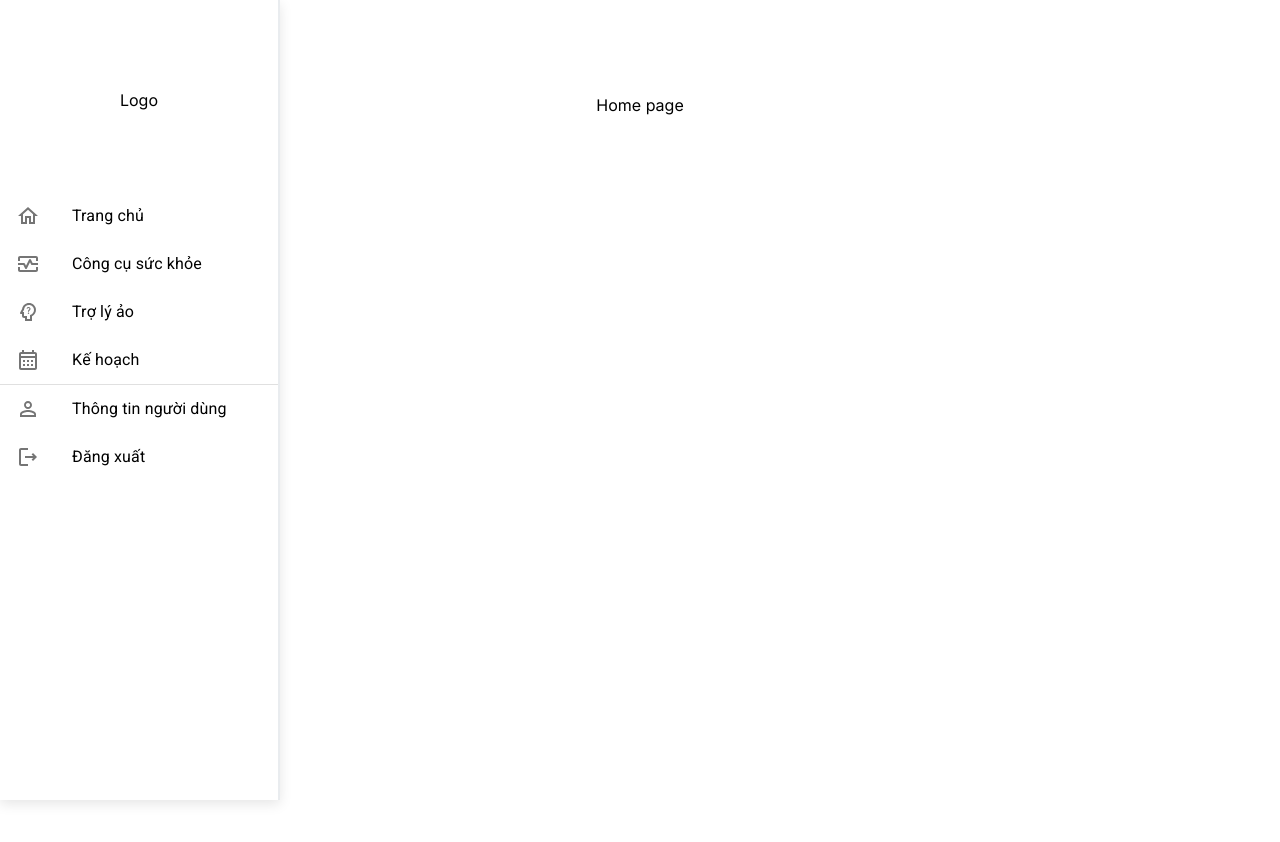
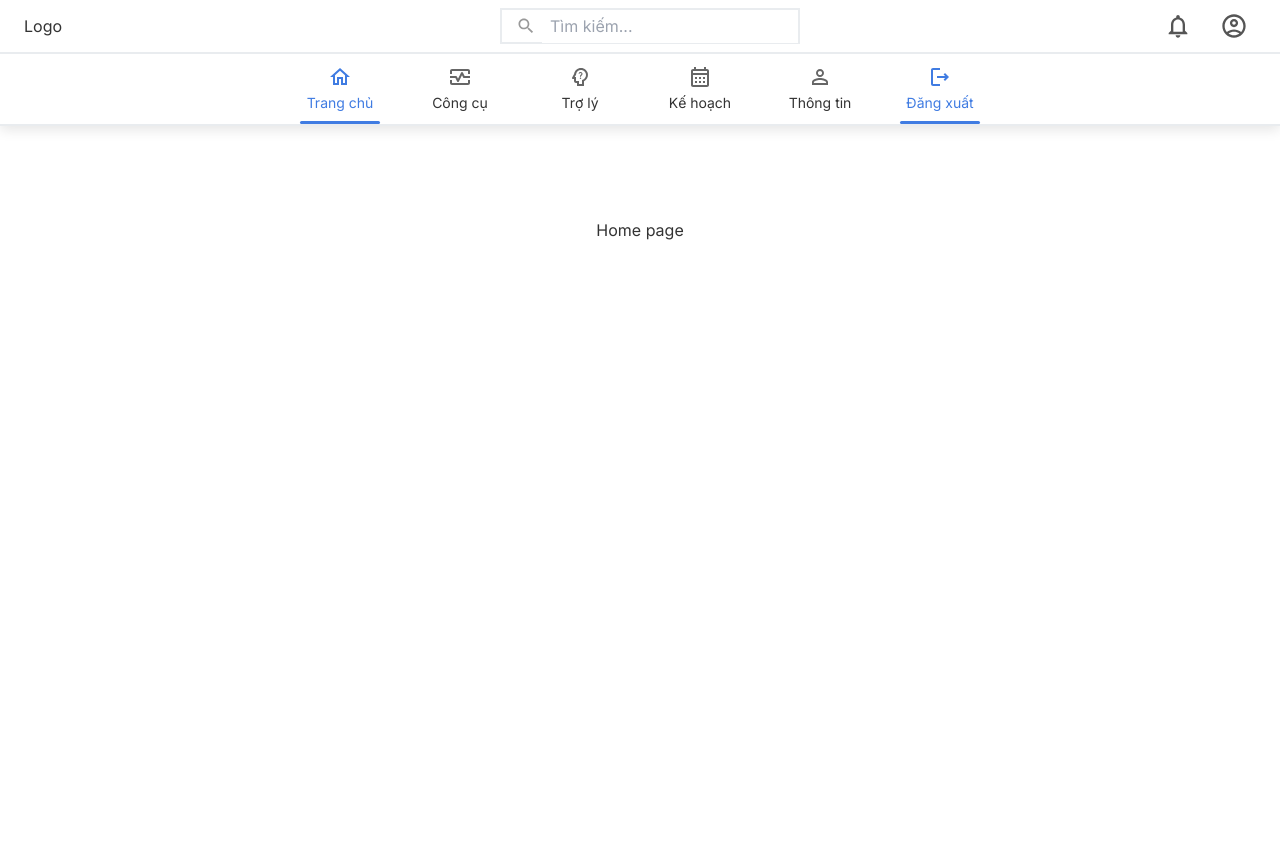
Before and after one commit to Backheart-js/metta_client, a Next.js app: page / in a window 1280 px wide. Shown: the top 842 px of the page. Before the commit the page ends 800 px from the top, so only its background shows below. Built offline with nearby package versions, Linux system fonts and the light colour scheme; no server answers.

Commit message:
Update layout

```diff
--- a/src/app/GlobalStyle.scss
+++ b/src/app/GlobalStyle.scss
@@ -3,3 +3,19 @@
 @import '@fontsource/roboto/400.css';
 @import '@fontsource/roboto/500.css';
 @import '@fontsource/roboto/700.css';
+
+.center {
+    display: flex;
+    justify-content: center;
+    align-items: center;
+}
+
+.center-x {
+    display: flex;
+    justify-content: center;
+}
+
+.center-y {
+    display: flex;
+    align-items: center;
+}
--- a/src/app/globals.css
+++ b/src/app/globals.css
@@ -8,10 +8,14 @@
     --background-end-rgb: 255, 255, 255;
 }
 
-@media (prefers-color-scheme: dark) {
-    :root {
-        --foreground-rgb: 255, 255, 255;
-        --background-start-rgb: 0, 0, 0;
-        --background-end-rgb: 0, 0, 0;
-    }
+body {
+    color: #333;
 }
+
+button {
+    border: none;
+}
+
+ul {
+    list-style: none;
+}
--- a/src/app/layout.tsx
+++ b/src/app/layout.tsx
@@ -9,9 +9,10 @@ import {
     ListItemIcon,
     ListItemText,
 } from '@mui/material';
-import MobileHeader from '@/components/MobileHeader/MobileHeader';
-import MobileNavbar from '@/components/MobileNavbar/MobileNavbar';
+import MobileHeader from '@/components/layout/MobileHeader/MobileHeader';
+import MobileNavbar from '@/components/layout/MobileNavbar/MobileNavbar';
 import { category } from '@/types/category';
+import PCHeader from '@/components/layout/PCHeader/PCHeader';
 
 const inter = Inter({ subsets: ['latin'] });
 
@@ -31,37 +32,13 @@ export default function RootLayout({
                 <header className="md:hidden fixed top-0 left-0 right-0">
                     <MobileHeader />
                 </header>
-                <nav className="hidden md:block fixed top-0 left-0 bottom-0 min-w-[280px] w-[16%] max-w-[330px] py-10 border-r-2 border-borderLightTheme shadow-[0_4px_12px_rgba(0,0,0,0.1)]">
-                    <div className="flex justify-center items-center h-[120px] w-full">
-                        Logo
-                    </div>
-                    <div className="mt-6">
-                        <List>
-                            {category.map((nav, index) => {
-                                const { Icon } = nav;
-                                return (
-                                    <div key={index}>
-                                        <ListItem disablePadding>
-                                            <ListItemButton>
-                                                <ListItemIcon>
-                                                    <Icon />
-                                                </ListItemIcon>
-                                                <ListItemText
-                                                    primary={nav.text}
-                                                />
-                                            </ListItemButton>
-                                        </ListItem>
-                                        {index === 3 && <Divider />}
-                                    </div>
-                                );
-                            })}
-                        </List>
-                    </div>
+                <nav className="hidden md:block fixed top-0 left-0 right-0 bg-white border-b-2 border-borderLightTheme shadow-[0_4px_12px_rgba(0,0,0,0.1)]">
+                    <PCHeader />
                 </nav>
                 <nav className="flex md:hidden fixed bottom-0 left-0 right-0">
                     <MobileNavbar />
                 </nav>
-                <main className="mt-14 sm:mt-16 md:mt-0">{children}</main>
+                <main className="mt-14 sm:mt-16 md:mt-[125px]">{children}</main>
             </body>
         </html>
     );
--- /dev/null
+++ b/src/components/BreadCrumb/BreadCrumb.tsx
@@ -0,0 +1,7 @@
+import React from 'react';
+
+function BreadCrumb() {
+    return <div>BreadCrumb</div>;
+}
+
+export default BreadCrumb;
--- a/src/components/Search/Search.tsx
+++ b/src/components/Search/Search.tsx
@@ -3,22 +3,20 @@ import { Autocomplete, TextField } from '@mui/material';
 import React from 'react';
 import SearchIcon from '@mui/icons-material/Search';
 
-interface ISearch {
-    showInput: boolean;
-}
+interface ISearch {}
 
-function Search({ showInput }: ISearch) {
+function Search({}: ISearch) {
     const options = ['Option 1', 'Option 2', 'Option 3', 'Option 4'];
 
     return (
-        <div className="flex items-center w-[180px] h-[46px] border-borderLightTheme border-2">
+        <div className="flex items-center w-full h-[36px] border-borderLightTheme border-2">
             <div className="flex justify-center items-center w-[40px] pl-2">
                 <SearchIcon style={{ fontSize: 20, color: '#999' }} />
             </div>
             <div className="grow">
                 <input
                     type="text"
-                    className="w-full h-[44px] px-2 py-1"
+                    className="w-full h-[33px] px-2 py-1"
                     placeholder="Tìm kiếm..."
                 />
             </div>
--- a/src/components/MobileHeader/MobileHeader.tsx
+++ b/src/components/layout/MobileHeader/MobileHeader.tsx
@@ -16,7 +16,7 @@ import {
     styled,
 } from '@mui/material';
 import { NotificationsNoneOutlined } from '@mui/icons-material';
-import Search from '../Search/Search';
+import Search from '../../Search/Search';
 
 function MobileHeader() {
     return (
@@ -24,12 +24,10 @@ function MobileHeader() {
             <Container maxWidth="xl">
                 <Toolbar disableGutters>
                     <div className="flex justify-between w-full">
-                        <div className="flex justify-center items-center w-[80px] text-black">
-                            Logo
-                        </div>
+                        <div className="center w-[80px] text-black">Logo</div>
                         <div className="flex items-center gap-2">
-                            <Search showInput={window.innerWidth <= 576} />
-                            <button className="flex justify-center items-center p-2">
+                            <Search />
+                            <button className="center p-2">
                                 <NotificationsNoneOutlined
                                     style={{ fontSize: 20, color: '#666' }}
                                 />
--- a/src/components/MobileNavbar/MobileNavbar.tsx
+++ b/src/components/layout/MobileNavbar/MobileNavbar.tsx
@@ -1,4 +1,6 @@
+'use client';
 import { category } from '@/types/category';
+import clsx from 'clsx';
 import Link from 'next/link';
 import { usePathname } from 'next/navigation';
 import React from 'react';
@@ -20,9 +22,20 @@ function MobileNavbar() {
                     >
                         <Link href={category.path} className="h-full w-full">
                             <div className="mb-1 text-center">
-                                <Icon style={{ color: '#666' }} />
+                                <Icon
+                                    style={
+                                        isActive
+                                            ? { color: '#407CE2' }
+                                            : { color: '#666' }
+                                    }
+                                />
                             </div>
-                            <p className="text-xs text-center">
+                            <p
+                                className={clsx(
+                                    isActive ? 'text-bluePrimary' : '',
+                                    'text-xs text-center',
+                                )}
+                            >
                                 {category.short_text}
                             </p>
                         </Link>
--- /dev/null
+++ b/src/components/layout/PCHeader/PCHeader.module.scss
@@ -0,0 +1,19 @@
+.category_item {
+    position: relative;
+
+    &:hover,
+    &.active {
+        &::after {
+            position: absolute;
+            content: "";
+            bottom: 0;
+            left: 0;
+            right: 0;
+            height: 3px;
+            border-radius: 2px;
+            background-color: #407CE2;
+        }
+    }
+
+
+}
--- /dev/null
+++ b/src/components/layout/PCHeader/PCHeader.tsx
@@ -0,0 +1,104 @@
+'use client';
+import Search from '@/components/Search/Search';
+import { category } from '@/types/category';
+import { Button, IconButton } from '@mui/material';
+import Link from 'next/link';
+import React, { useState } from 'react';
+import styles from './PCHeader.module.scss';
+import clsx from 'clsx';
+import { usePathname } from 'next/navigation';
+import {
+    AccountCircleOutlined,
+    NotificationsNoneOutlined,
+} from '@mui/icons-material';
+
+function PCHeader() {
+    const pathname = usePathname();
+    const [isLogin, setIsLogin] = useState(true);
+
+    return (
+        <div className="">
+            <header className="center-y justify-between h-[54px] px-6 border-b-2 border-borderLightTheme">
+                <div className="w-[120px]">Logo</div>
+                <div className="w-[300px]">
+                    <Search />
+                </div>
+                <div className="center gap-3">
+                    {isLogin ? (
+                        <>
+                            <IconButton aria-label="noti">
+                                <NotificationsNoneOutlined
+                                    style={{ fontSize: 28, color: '#555' }}
+                                />
+                            </IconButton>
+                            <IconButton aria-label="profile">
+                                <AccountCircleOutlined
+                                    style={{ fontSize: 28, color: '#555' }}
+                                />
+                            </IconButton>
+                        </>
+                    ) : (
+                        <>
+                            <Button
+                                variant="contained"
+                                className="bg-bluePrimary"
+                            >
+                                Đăng nhập
+                            </Button>
+                            <Button
+                                variant="outlined"
+                                className="text-bluePrimary"
+                            >
+                                Đăng ký
+                            </Button>
+                        </>
+                    )}
+                </div>
+            </header>
+            <nav className="center w-full px-6 pt-2 gap-10">
+                {category.map((category, index) => {
+                    const { Icon, path, short_text } = category;
+                    const isActive = pathname.includes(category.path);
+
+                    return (
+                        <div
+                            className={clsx(
+                                isActive ? styles.active : null,
+                                styles.category_item,
+                                'h-[62px] center-y',
+                            )}
+                            key={index}
+                        >
+                            <Link
+                                className="flex flex-col justify-center min-w-[80px]"
+                                href={path}
+                            >
+                                <div className="center">
+                                    <Icon
+                                        style={
+                                            isActive
+                                                ? { color: '#407CE2' }
+                                                : { color: '#666' }
+                                        }
+                                    />
+                                </div>
+                                <div className="center mt-1 mb-2">
+                                    <p
+                                        className={clsx(
+                                            isActive ? 'text-bluePrimary' : '',
+                                            'text-sm',
+                                        )}
+                                    >
+                                        {short_text}
+                                    </p>
+                                </div>
+                            </Link>
+                        </div>
+                    );
+                })}
+            </nav>
+        </div>
+    );
+}
+
+export default PCHeader;
```
Also changed, not shown: src/app/top/auth.scss (renamed from src/app/top/top.scss).
